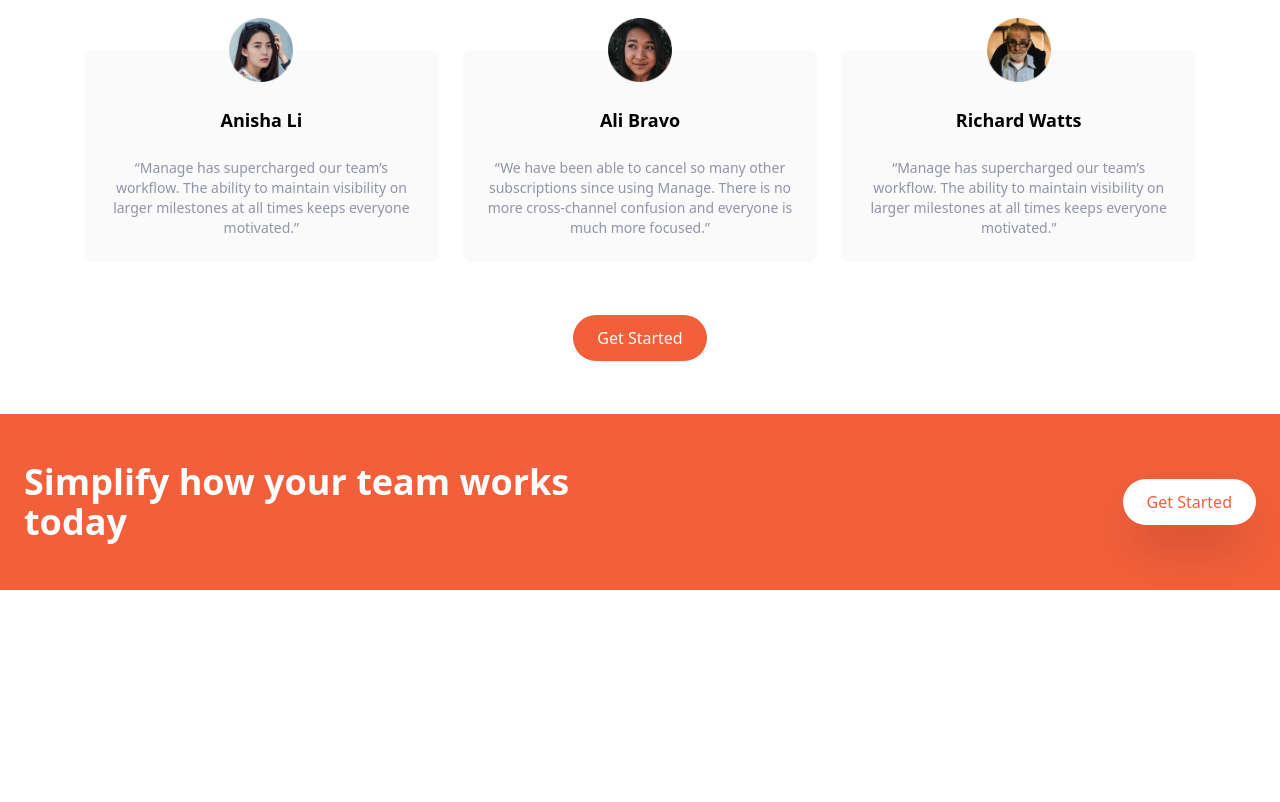
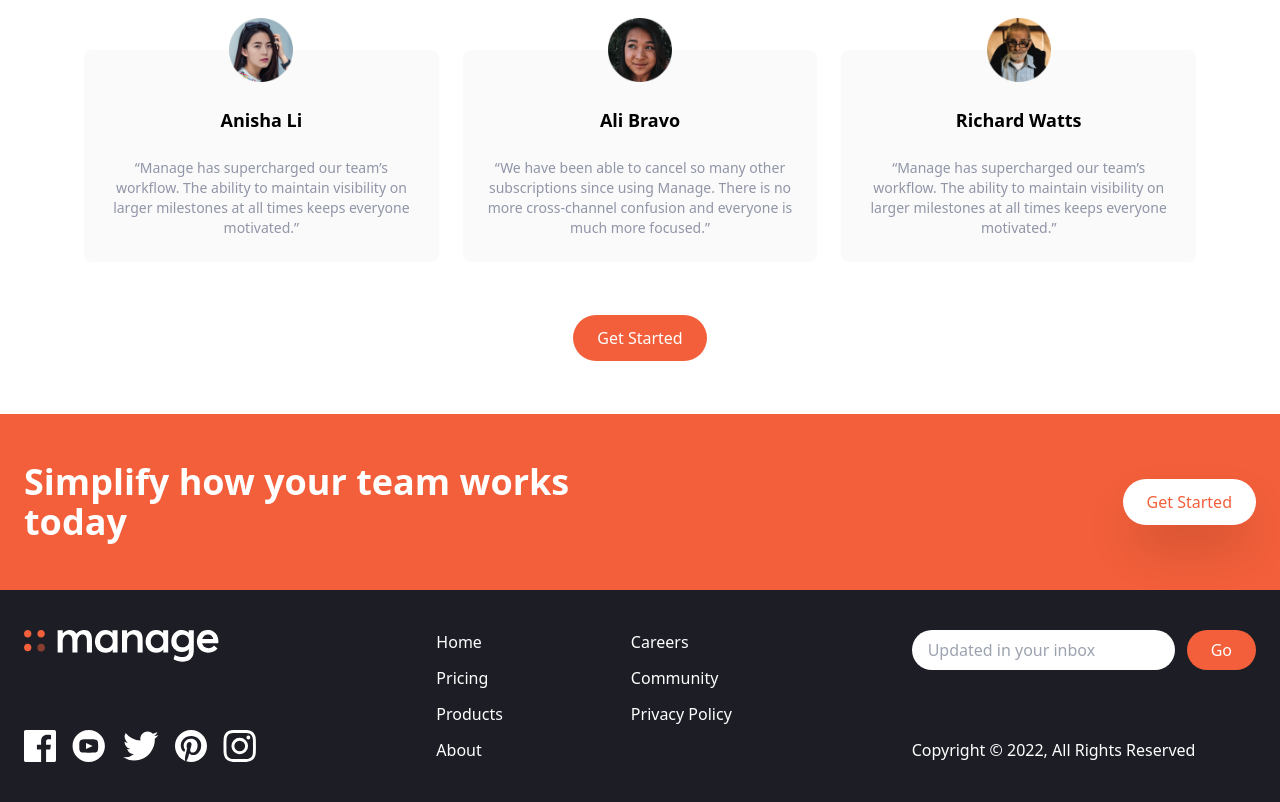
Before and after one commit to denisspawn/tailwind, a website: page src/index.html in a window 1280 px wide. Shown: the part 1327-2129 px from the top of the page. Before the commit the page ends 1917 px from the top, so only its background shows below. Drawn offline with nearby package versions, Linux system fonts and the light colour scheme; files that its build step writes are made by us from their sources.

Commit message:
Add Footer

```diff
--- a/src/index.html
+++ b/src/index.html
@@ -279,5 +279,104 @@
         </div>
       </div>
     </section>
+
+    <!-- Footer -->
+    <footer class="bg-veryDarkBlue">
+      <!-- Flex Container -->
+      <div
+        class="container mx-auto flex flex-col-reverse justify-between space-y-8 px-6 py-10 md:flex-row md:space-y-0"
+      >
+        <!-- Logo and social links container -->
+        <div
+          class="flex flex-col-reverse items-center justify-between space-y-12 md:flex-col md:items-start md:space-y-0"
+        >
+          <div class="mx-auto my-6 text-center text-white md:hidden">
+            Copyright &copy; 2022, All Rights Reserved
+          </div>
+          <!-- Logo -->
+          <div>
+            <img src="img/logo-white.svg" alt="" class="h-8 md:h-7 lg:h-8" />
+          </div>
+          <!-- Social Links Container -->
+          <div class="flex justify-center space-x-4">
+            <!-- Link 1 -->
+            <a href="#">
+              <img
+                src="img/icon-facebook.svg"
+                alt=""
+                class="h-8 md:h-5 lg:h-8"
+              />
+            </a>
+            <!-- Link 2 -->
+            <a href="#">
+              <img
+                src="img/icon-youtube.svg"
+                alt=""
+                class="h-8 md:h-5 lg:h-8"
+              />
+            </a>
+            <!-- Link 3 -->
+            <a href="#">
+              <img
+                src="img/icon-twitter.svg"
+                alt=""
+                class="h-8 md:h-5 lg:h-8"
+              />
+            </a>
+            <!-- Link 4 -->
+            <a href="#">
+              <img
+                src="img/icon-pinterest.svg"
+                alt=""
+                class="h-8 md:h-5 lg:h-8"
+              />
+            </a>
+            <!-- Link 5 -->
+            <a href="#">
+              <img
+                src="img/icon-instagram.svg"
+                alt=""
+                class="h-8 md:h-5 lg:h-8"
+              />
+            </a>
+          </div>
+        </div>
+        <!-- List Container -->
+        <div class="flex justify-around space-x-32 md:space-x-10 lg:space-x-32">
+          <div class="flex flex-col space-y-3 text-white">
+            <a href="#" class="hover:text-brightRed">Home</a>
+            <a href="#" class="hover:text-brightRed">Pricing</a>
+            <a href="#" class="hover:text-brightRed">Products</a>
+            <a href="#" class="hover:text-brightRed">About</a>
+          </div>
+          <div class="flex flex-col space-y-3 text-white">
+            <a href="#" class="hover:text-brightRed">Careers</a>
+            <a href="#" class="hover:text-brightRed">Community</a>
+            <a href="#" class="hover:text-brightRed">Privacy Policy</a>
+          </div>
+        </div>
+
+        <!-- Input Container -->
+        <div class="flex flex-col justify-between">
+          <form>
+            <div class="flex space-x-3">
+              <input
+                type="text"
+                class="flex-1 rounded-full px-4 focus:outline-none"
+                placeholder="Updated in your inbox"
+              />
+              <button
+                class="rounded-full bg-brightRed px-6 py-2 text-white hover:bg-brightRedLight focus:outline-none"
+              >
+                Go
+              </button>
+            </div>
+          </form>
+          <div class="hidden text-white md:block">
+            Copyright &copy; 2022, All Rights Reserved
+          </div>
+        </div>
+      </div>
+    </footer>
   </body>
 </html>
```
